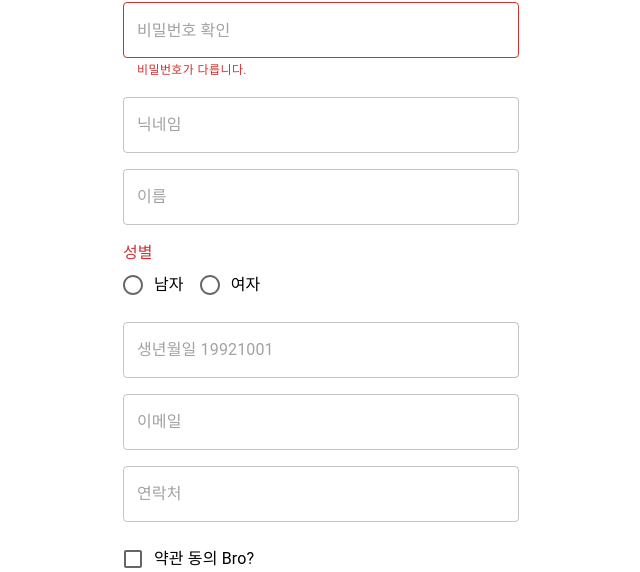
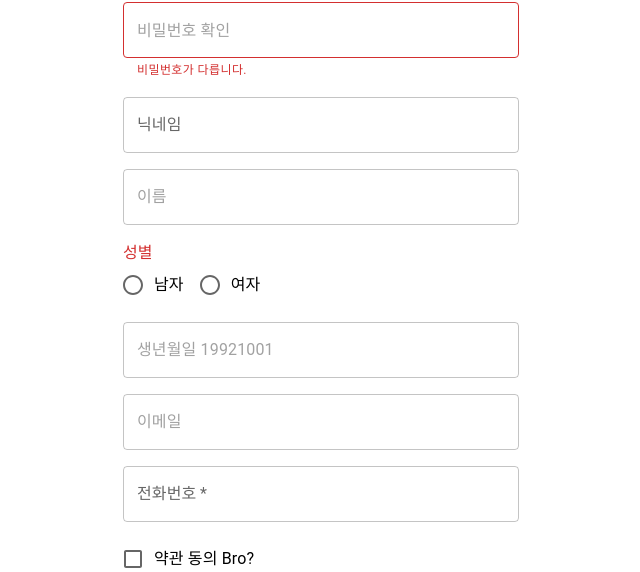
Before and after one commit to wanna-trip-portfolio/want-frontend, a React (Create React App) app: page /join in a window 1280 px wide. Shown: the part 262-834 px from the top of the page, without its empty margins (319-959 px from the left). Built offline with nearby package versions, Linux system fonts and the light colour scheme.

Commit message:
유효성검사 커스텀훅 -> 그냥 일반함수로 변경, 디바운싱 구현

```diff
--- a/src/common/CustomAxios.ts
+++ b/src/common/CustomAxios.ts
@@ -110,4 +110,4 @@ class APITemplate {
     }
 }
 
-export const API = new APITemplate('http://localhost:8080/');
+export const API = new APITemplate('http://localhost:8081/');
--- a/src/common/Validation.ts
+++ b/src/common/Validation.ts
@@ -1,13 +1,15 @@
 import React, {useCallback} from "react";
 
 export const VALID_TYPE = {
-    EN_NUM: /[a-z|A-Z|0-9]/g,
-    EN_KR_NUM: /[a-z|A-Z|ㄱ-ㅎ|ㅏ-ㅣ|가-힣|0-9]/g,
+    KR: /[ㄱ-ㅎ|ㅏ-ㅣ|가-힣]/,
+    EN_NO: /[a-z|A-Z|0-9]/,
+    EN_KR_NO: /[a-z|A-Z|ㄱ-ㅎ|ㅏ-ㅣ|가-힣|0-9]/,
+    NO: /[0-9]/,
 }
 
-export const useInputValidate = (state: string,
-                                 setState: React.Dispatch<React.SetStateAction<string>>,
-                                 validType: RegExp) => {
+export const useOnChangeValidation = (stateArr: string[],
+                                      setState: React.Dispatch<React.SetStateAction<string>>,
+                                      validType: RegExp) => {
     return useCallback((e: React.ChangeEvent<HTMLInputElement>) => {
         const value = e.target.value;
         const lastInput = value.charAt(value.length - 1);
@@ -15,5 +17,34 @@ export const useInputValidate = (state: string,
         else {
             e.target.value = value.substring(0, value.length - 1);
         }
-    }, []);
+    }, [...stateArr]);
 };
+
+export const onChangeExp = (validType: RegExp) => {
+    return (e: React.ChangeEvent<HTMLInputElement>) => {
+        const value = e.target.value
+        const length = value.length;
+        const lastChar = value.substring(length - 1);
+        if (!validType.test(lastChar!)) {
+            e.target.value = value.substring(0, length - 1)
+            return false;
+        } else {
+            return true;
+        }
+    }
+}
+
+
+export const DebounceCallAPI = <ResT>(timer: NodeJS.Timeout | undefined,
+                                      api: (input: string) => Promise<ResT>,
+                                      result: ResT) => {
+    return (e: React.ChangeEvent<HTMLInputElement>) => {
+        if (timer) {
+            clearTimeout(timer);
+        }
+        timer = setTimeout(function () {
+            api(e.target.value).then(r => result = r);
+        }, 200);
+        console.log(result);
+    }
+};
--- a/src/component/JoinForm.tsx
+++ b/src/component/JoinForm.tsx
@@ -1,18 +1,19 @@
-import React, {useCallback, useState} from 'react';
+import React from 'react';
 import "./TestComponent.css"
 import {
     Box,
     Button,
     Checkbox,
-    Container,
+    Container, debounce,
     FormControlLabel, FormLabel,
     Grid,
     Link, Radio, RadioGroup,
     TextField,
     Typography
 } from "@mui/material";
-import {Util} from "../common/Util";
-import {useInputValidate, VALID_TYPE} from "../common/Validation";
+import {DebounceCallAPI, onChangeExp, VALID_TYPE} from "../common/Validation";
+import {MemberRepository} from "../repository/MemberRepository";
+import {clearTimeout} from "timers";
 
 interface JoinDto {
     id: string,
@@ -24,10 +25,9 @@ interface JoinDto {
     phoneNumber: string,
 }
 
+
+const getFormData = (e: React.FormEvent<HTMLFormElement>): JoinDto => {
     const nullCheck = <T extends any>(input: any): T => (input as unknown as T);
-
-export const JoinForm: React.FC = () => {
-    const getFormData = (e: React.FormEvent<HTMLFormElement>): JoinDto => {
     const data = new FormData(e.currentTarget);
     return {
         id: nullCheck<string>(data.get('id')),
@@ -40,19 +40,13 @@ export const JoinForm: React.FC = () => {
     }
 }
 
+export const JoinForm: React.FC = () => {
+    console.log('JoinForm 생성')
 
-    const [id, setId] = useState('');
-    const handleChangeId = useInputValidate(id, setId, /[a-z|A-Z|0-9]/g);
+    let timeout: NodeJS.Timeout | undefined;
+    let result = true;
 
-    const [idTimer, setIdTimer] = useState<number>(0);
-
-    const [nickName, setNickName] = useState<string>('');
-
-    const handleChangeNickName = (e: React.ChangeEvent<HTMLInputElement>) => {
-        const value = e.target.value;
-        const lastInput = value.charAt(value.length - 1);
-        if (VALID_TYPE.EN_KR_NUM.test(lastInput) || value === '') setNickName(value);
-    };
+    const idCheck = DebounceCallAPI<boolean>(timeout, MemberRepository.duplicateCheckId, result);
 
     const handleSubmit = (e: React.FormEvent<HTMLFormElement>) => {
         e.preventDefault();
@@ -82,7 +76,7 @@ export const JoinForm: React.FC = () => {
                                 name="id"
                                 label="아이디"
                                 placeholder="6자 이상 12자 이하"
-                                onChange={handleChangeId}
+                                onChange={idCheck}
                             />
                         </Grid>
                         <Grid item xs={12}>
@@ -107,12 +101,12 @@ export const JoinForm: React.FC = () => {
                         </Grid>
                         <Grid item xs={12}>
                             <TextField
-                                required
+                                required={false}
                                 fullWidth
                                 name="nickName"
+                                label="닉네임"
                                 placeholder="닉네임"
-                                value={nickName}
-                                onChange={handleChangeNickName}
+                                onChange={onChangeExp(VALID_TYPE.EN_KR_NO) && idCheck}
                             />
                         </Grid>
                         <Grid item xs={12}>
@@ -158,7 +152,8 @@ export const JoinForm: React.FC = () => {
                                 required
                                 fullWidth
                                 name="phoneNumber"
-                                placeholder="연락처"
+                                label="전화번호"
+                                placeholder="01000000000"
                             />
                         </Grid>
                         <Grid item xs={12}>
--- a/src/repository/MemberRepository.ts
+++ b/src/repository/MemberRepository.ts
@@ -1,9 +1,26 @@
+import {API} from "../common/CustomAxios";
+
 class MemberRepo {
-    hihi = 1;
+    prefix = '/members'
 
-    idDuplicateCheck(id: string): boolean {
-        return true;
+    duplicateCheckId(id: string): Promise<boolean> {
+        if (id !== '') {
+            const url = `members/duplicate-check/web-id/${id}`;
+            return API.get<boolean>(url);
+        } else {
+            return new Promise((() => true));
+        }
     }
+
+    duplicateCheckNickName(id: string): Promise<boolean> {
+        if (id !== '') {
+            const url = `members/duplicate-check/web-id/${id}`;
+            return API.get<boolean>(url);
+        } else {
+            return new Promise((() => true));
+        }
+    }
+
 }
 
 export const MemberRepository = new MemberRepo();
```
Lines whose indentation alone changed are shown as unchanged.
